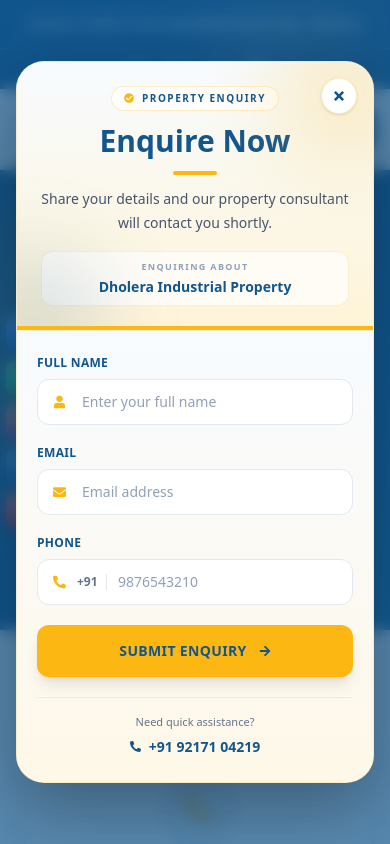
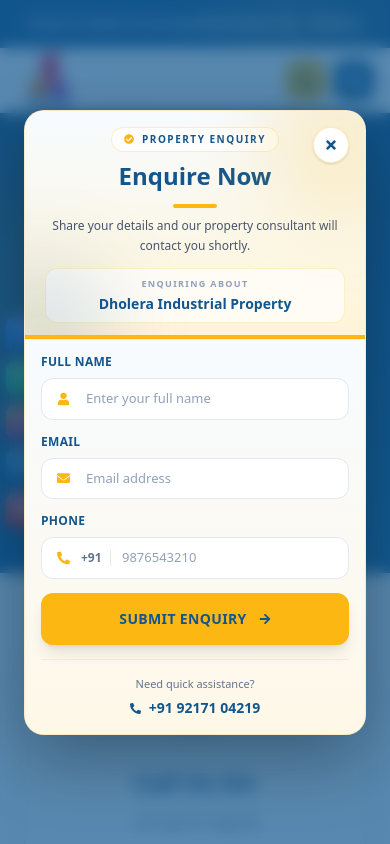
Before and after one commit to rishu7-ux/dholeraindustrial, a Next.js app: page /contact in a window 390 px wide. Shown: the top 844 px of the page. Built offline with nearby package versions, Linux system fonts and the light colour scheme.

Commit message:
Improve mobile responsiveness

```diff
--- a/app/globals.css
+++ b/app/globals.css
@@ -8,4 +8,112 @@
 body {
   margin: 0;
   padding: 0;
+  min-width: 320px;
+  overflow-x: clip;
 }
+
+html {
+  scroll-behavior: smooth;
+  -webkit-text-size-adjust: 100%;
+}
+
+*,
+*::before,
+*::after {
+  box-sizing: border-box;
+}
+
+img,
+svg,
+video,
+canvas {
+  max-width: 100%;
+}
+
+button,
+input,
+select,
+textarea {
+  max-width: 100%;
+}
+
+/* Site-wide small-screen guardrails. The project contains several long-form
+   landing pages; these rules keep their shared visual language readable on
+   narrow phones without changing the desktop composition. */
+@media (max-width: 639px) {
+  main h1 {
+    font-size: clamp(2rem, 10vw, 2.75rem) !important;
+    line-height: 1.08 !important;
+    overflow-wrap: anywhere;
+  }
+
+  main h2 {
+    font-size: clamp(1.75rem, 8vw, 2.25rem) !important;
+    line-height: 1.15 !important;
+    overflow-wrap: anywhere;
+  }
+
+  main h3,
+  main p,
+  main a,
+  main button,
+  footer a,
+  footer p {
+    overflow-wrap: anywhere;
+  }
+
+  main section {
+    scroll-margin-top: 72px;
+  }
+
+  main .rounded-\[30px\],
+  main .rounded-\[28px\],
+  main .rounded-\[26px\] {
+    border-radius: 1.25rem;
+  }
+
+  main .p-10 {
+    padding: 1.5rem;
+  }
+
+  main .p-9,
+  main .p-8,
+  main .p-7 {
+    padding: 1.25rem;
+  }
+
+  main .py-24,
+  main .py-28,
+  main .py-32 {
+    padding-top: 4rem;
+    padding-bottom: 4rem;
+  }
+
+  main .py-20 {
+    padding-top: 3.5rem;
+    padding-bottom: 3.5rem;
+  }
+
+  main .tracking-\[0\.35em\],
+  main .tracking-\[0\.3em\],
+  main .tracking-\[0\.28em\],
+  main .tracking-\[0\.25em\] {
+    letter-spacing: 0.14em;
+  }
+
+  table {
+    font-size: 0.8rem;
+  }
+
+  th,
+  td {
+    padding: 0.75rem !important;
+    overflow-wrap: anywhere;
+  }
+}
+
+@media (prefers-reduced-motion: reduce) {
+  html {
+    scroll-behavior: auto;
+  }
+}
--- a/components/ EnquiryModal.tsx
+++ b/components/ EnquiryModal.tsx
@@ -16,7 +16,7 @@ const schema = z.object({
 type FormData = z.infer<typeof schema>;
 type Props = { open: boolean; onClose: () => void; propertyName?: string };
 
-const inputClass = "w-full rounded-xl border border-slate-200 bg-white px-4 py-3 text-sm text-slate-800 outline-none transition placeholder:text-slate-400 focus:border-[#fdb713] focus:ring-4 focus:ring-[#fdb713]/15";
+const inputClass = "w-full rounded-xl border border-slate-200 bg-white px-3.5 py-2.5 text-[13px] text-slate-800 outline-none transition placeholder:text-slate-400 focus:border-[#fdb713] focus:ring-4 focus:ring-[#fdb713]/15 sm:px-4 sm:py-3 sm:text-sm";
 const labelClass = "mb-2 block text-xs font-black uppercase tracking-wide text-[#12568d]";
 
 export default function EnquiryModal({ open, onClose, propertyName = "Dholera Industrial Property" }: Props) {
@@ -66,7 +66,7 @@ export default function EnquiryModal({ open, onClose, propertyName = "Dholera In
   return (
     <AnimatePresence>
       {open && (
-        <motion.div initial={{ opacity: 0 }} animate={{ opacity: 1 }} exit={{ opacity: 0 }} onClick={close} className="fixed inset-0 z-[9999] flex items-center justify-center overflow-y-auto bg-[#12568d]/70 px-4 py-5 backdrop-blur-sm">
+        <motion.div initial={{ opacity: 0 }} animate={{ opacity: 1 }} exit={{ opacity: 0 }} onClick={close} className="fixed inset-0 z-[9999] flex items-center justify-center overflow-y-auto bg-[#12568d]/70 px-6 py-4 backdrop-blur-sm sm:px-4 sm:py-5">
           <motion.aside
             role="dialog"
             aria-modal="true"
@@ -76,9 +76,9 @@ export default function EnquiryModal({ open, onClose, propertyName = "Dholera In
             exit={{ opacity: 0, scale: 0.95, y: 20 }}
             transition={{ duration: 0.4, ease: [0.22, 1, 0.36, 1] }}
             onClick={(event) => event.stopPropagation()}
-            className="w-full max-w-md overflow-hidden rounded-[28px] border border-[#fdb713]/25 bg-[#f7fbff] shadow-[0_24px_70px_rgba(0,0,0,0.32)]"
+            className="max-h-[calc(100dvh-2rem)] w-full max-w-[360px] overflow-hidden rounded-[20px] border border-[#fdb713]/25 bg-[#f7fbff] shadow-[0_24px_70px_rgba(0,0,0,0.32)] sm:max-h-[calc(100dvh-2.5rem)] sm:max-w-md sm:rounded-[28px]"
           >
-            <header className="relative overflow-hidden border-b border-[#fdb713]/20 bg-linear-to-b from-[#f7fbff] to-[#fff4d6] px-6 py-6 text-center sm:px-8">
+            <header className="relative overflow-hidden border-b border-[#fdb713]/20 bg-linear-to-b from-[#f7fbff] to-[#fff4d6] px-5 py-4 text-center sm:px-8 sm:py-6">
               <div className="absolute -right-14 -top-14 h-40 w-40 rounded-full bg-[#fdb713]/20 blur-2xl" />
               <div className="absolute -bottom-16 -left-14 h-36 w-36 rounded-full bg-[#12568d]/15 blur-2xl" />
               <div className="absolute bottom-0 left-0 h-1 w-full bg-[#fdb713]" />
@@ -88,16 +88,16 @@ export default function EnquiryModal({ open, onClose, propertyName = "Dholera In
               <div className="mx-auto flex w-fit items-center gap-2 rounded-full border border-[#fdb713]/25 bg-white/80 px-3 py-1 text-[10px] font-black uppercase tracking-[0.15em] text-[#12568d]">
                 <FaCheckCircle className="text-[#fdb713]" /> Property Enquiry
               </div>
-              <h2 id="enquiry-title" className="mt-3 text-3xl font-black text-[#12568d]">Enquire Now</h2>
+              <h2 id="enquiry-title" className="mt-2 text-2xl font-black text-[#12568d] sm:mt-3 sm:text-3xl">Enquire Now</h2>
               <div className="mx-auto mt-3 h-1 w-11 rounded-full bg-[#fdb713]" />
-              <p className="mx-auto mt-3 max-w-sm text-sm leading-6 text-slate-600">Share your details and our property consultant will contact you shortly.</p>
-              <div className="mx-auto mt-4 max-w-sm rounded-xl border border-[#fdb713]/20 bg-white/70 px-3 py-2">
+              <p className="mx-auto mt-2 max-w-sm text-xs leading-5 text-slate-600 sm:mt-3 sm:text-sm sm:leading-6">Share your details and our property consultant will contact you shortly.</p>
+              <div className="mx-auto mt-3 max-w-sm rounded-xl border border-[#fdb713]/20 bg-white/70 px-3 py-2 sm:mt-4">
                 <p className="text-[9px] font-semibold uppercase tracking-[0.15em] text-slate-400">Enquiring About</p>
                 <p className="mt-1 text-sm font-black text-[#12568d]">{propertyName}</p>
               </div>
             </header>
 
-            <div className="max-h-[70vh] overflow-y-auto bg-linear-to-b from-[#f7fbff] to-[#fff8e8] px-5 py-6 sm:px-7">
+            <div className="max-h-[58dvh] overflow-y-auto bg-linear-to-b from-[#f7fbff] to-[#fff8e8] px-4 py-3.5 sm:max-h-[70vh] sm:px-7 sm:py-6">
               {submitted ? (
                 <motion.div initial={{ opacity: 0, y: 20 }} animate={{ opacity: 1, y: 0 }} className="flex min-h-full flex-col items-center justify-center py-12 text-center">
                   <div className="flex h-20 w-20 items-center justify-center rounded-full bg-[#fdb713]/15 text-[#12568d]"><FaCheckCircle size={36} /></div>
@@ -106,14 +106,14 @@ export default function EnquiryModal({ open, onClose, propertyName = "Dholera In
                   <button type="button" onClick={close} className="mt-8 rounded-xl bg-[#12568d] px-7 py-3.5 text-sm font-black uppercase text-white transition hover:bg-[#fdb713] hover:text-[#12568d]">Close</button>
                 </motion.div>
               ) : (
-                <form onSubmit={handleSubmit(submit)} noValidate className="space-y-5">
+                <form onSubmit={handleSubmit(submit)} noValidate className="space-y-3.5 sm:space-y-5">
                   <div>
                     <label htmlFor="enquiry-name" className={labelClass}>Full Name</label>
                     <div className="relative"><FaUser className="absolute left-4 top-1/2 -translate-y-1/2 text-[#fdb713]" size={13} /><input id="enquiry-name" autoComplete="name" placeholder="Enter your full name" {...register("name")} className={`${inputClass} pl-11`} /></div>
                     {error(errors.name?.message)}
                   </div>
 
-                  <div className="space-y-5">
+                  <div className="space-y-3.5 sm:space-y-5">
                     <div>
                       <label htmlFor="enquiry-email" className={labelClass}>Email</label>
                       <div className="relative"><FaEnvelope className="absolute left-4 top-1/2 -translate-y-1/2 text-[#fdb713]" size={13} /><input id="enquiry-email" type="email" autoComplete="email" placeholder="Email address" {...register("email")} className={`${inputClass} pl-11`} /></div>
--- a/components/Footer.tsx
+++ b/components/Footer.tsx
@@ -167,7 +167,7 @@ export default function Footer() {
           MAIN FOOTER
       ===================================================== */}
 
-      <div className="relative z-10 mx-auto grid max-w-7xl grid-cols-2 gap-x-5 gap-y-12 px-4 py-16 sm:gap-x-10 sm:px-6 lg:grid-cols-[1.5fr_0.8fr_1fr] lg:gap-12 lg:px-8 lg:py-20">
+      <div className="relative z-10 mx-auto grid max-w-7xl grid-cols-2 gap-x-5 gap-y-10 px-4 py-12 sm:gap-x-10 sm:gap-y-12 sm:px-6 sm:py-16 lg:grid-cols-[1.5fr_0.8fr_1fr] lg:gap-12 lg:px-8 lg:py-20">
         {/* =====================================================
             CONTACT COLUMN
         ===================================================== */}
@@ -240,7 +240,7 @@ export default function Footer() {
               SOCIAL LINKS
           ===================================================== */}
 
-          <div className="mt-6 flex flex-wrap gap-3">
+          <div className="mt-6 flex flex-wrap justify-center gap-3 lg:justify-start">
             {socialLinks.map(({ label, href, icon: Icon }) => (
               <motion.div
                 key={label}
@@ -283,6 +283,7 @@ export default function Footer() {
             delay: 0.12,
             ease: [0.22, 1, 0.36, 1],
           }}
+          className="pl-10 sm:pl-0"
         >
           <FooterHeading title="Quick Links" />
 
--- a/components/Hero.tsx
+++ b/components/Hero.tsx
@@ -9,7 +9,7 @@ export default function Hero() {
   return (
     <section
       aria-label="Dholera industrial development"
-      className="relative min-h-[560px] w-full overflow-hidden sm:min-h-[640px] lg:min-h-[720px]"
+      className="relative min-h-[340px] w-full overflow-hidden min-[400px]:min-h-[400px] sm:min-h-[640px] lg:min-h-[720px]"
     >
       <motion.div
         className="absolute -inset-4"
--- a/components/Navbar.tsx
+++ b/components/Navbar.tsx
@@ -69,7 +69,7 @@ export default function Navbar() {
         }`}
       />
 
-      <div className="relative mx-auto flex h-20 max-w-7xl items-center justify-between px-4 sm:px-6 lg:px-8">
+      <div className="relative mx-auto flex h-16 max-w-7xl items-center justify-between px-4 sm:h-20 sm:px-6 lg:px-8">
         {/* LOGO */}
 
 {/* LOGO - NEVER CHANGES ON SCROLL */}
@@ -107,7 +107,7 @@ export default function Navbar() {
       width={70}
       height={40}
       priority
-      className="h-auto w-[72px] object-contain sm:w-[82px]"
+      className="h-auto w-16 object-contain sm:w-[82px]"
     />
   </Link>
 </motion.div>
@@ -240,12 +240,12 @@ export default function Navbar() {
         </motion.div>
 
         {/* MOBILE ACTIONS */}
-        <div className="flex items-center gap-3 lg:hidden">
+        <div className="flex items-center gap-2 sm:gap-3 lg:hidden">
           <motion.div whileTap={{ scale: 0.9 }}>
             <Link
               href="tel:+919217104219"
               aria-label="Call us"
-              className="flex h-11 w-11 items-center justify-center rounded-xl bg-[#fdb713] text-[#12568d] shadow-md"
+              className="flex h-10 w-10 items-center justify-center rounded-xl bg-[#fdb713] text-[#12568d] shadow-md sm:h-11 sm:w-11"
             >
               <FaPhoneAlt size={15} />
             </Link>
@@ -265,7 +265,7 @@ export default function Navbar() {
             whileTap={{
               scale: 0.9,
             }}
-            className={`relative flex h-11 w-11 items-center justify-center overflow-hidden rounded-xl shadow-md transition-all duration-300 ${
+            className={`relative flex h-10 w-10 items-center justify-center overflow-hidden rounded-xl shadow-md transition-all duration-300 sm:h-11 sm:w-11 ${
               scrolled
                 ? "bg-white/15 text-white ring-1 ring-white/20"
                 : "bg-[#12568d] text-white"
@@ -363,7 +363,7 @@ export default function Navbar() {
                   },
                 },
               }}
-              className="mx-auto max-w-7xl px-4 py-4 sm:px-6"
+              className="mx-auto max-h-[calc(100dvh-4rem)] max-w-7xl overflow-y-auto px-4 py-3 sm:max-h-[calc(100dvh-5rem)] sm:px-6 sm:py-4"
             >
               {navLinks.map((link) => {
                 const active = isActive(link.href);
--- a/components/TopBar.tsx
+++ b/components/TopBar.tsx
@@ -170,7 +170,8 @@ export default function TopBar() {
         </div>
       </div>
 
-      {/* Mobile */}
+      {/* The floating social dock remains available on mobile, so repeating
+          the same links here would unnecessarily double the header height. */}
       <motion.div
         initial={{
           opacity: 0,
@@ -184,7 +185,7 @@ export default function TopBar() {
           duration: 0.5,
           delay: 0.2,
         }}
-        className="relative z-10 flex justify-center border-t border-white/20 md:hidden"
+        className="relative z-10 hidden justify-center border-t border-white/20"
       >
         {socialLinks.map(({ name, href, icon: Icon }, index) => (
           <motion.div
```
